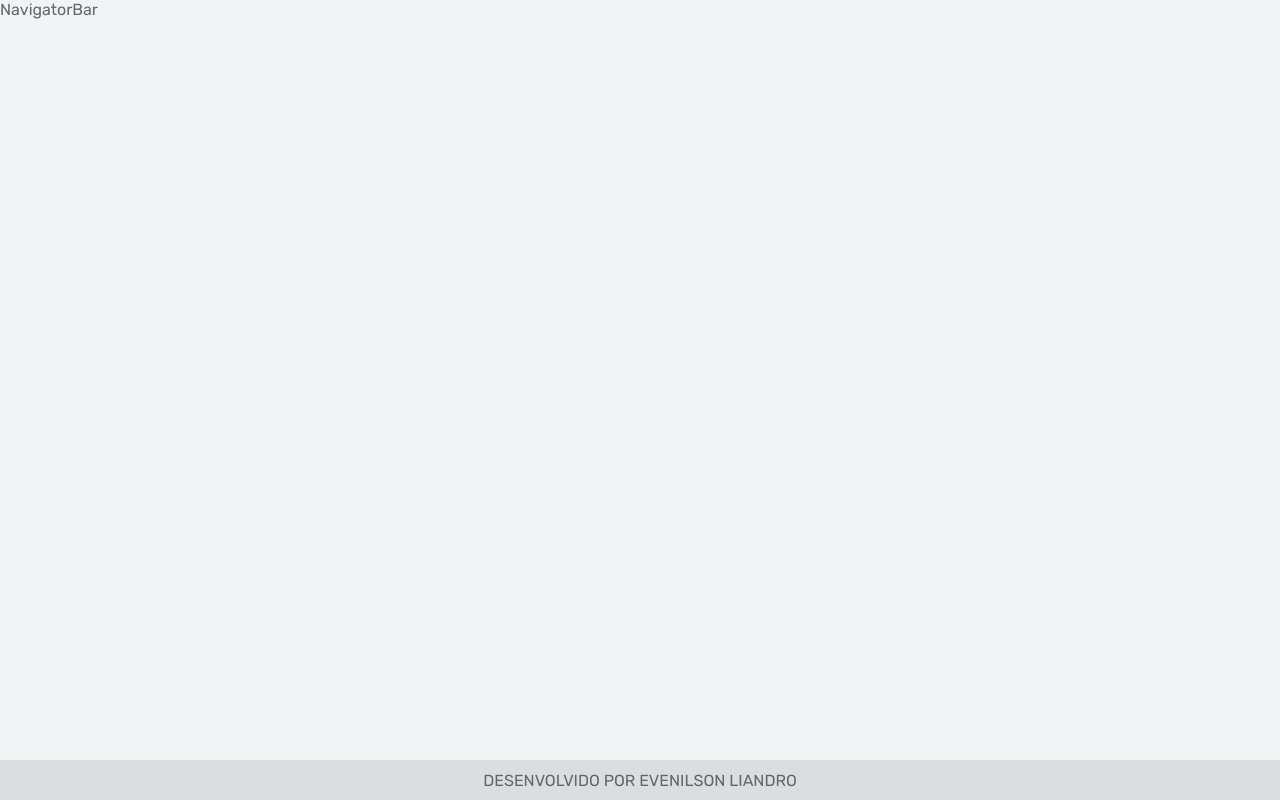
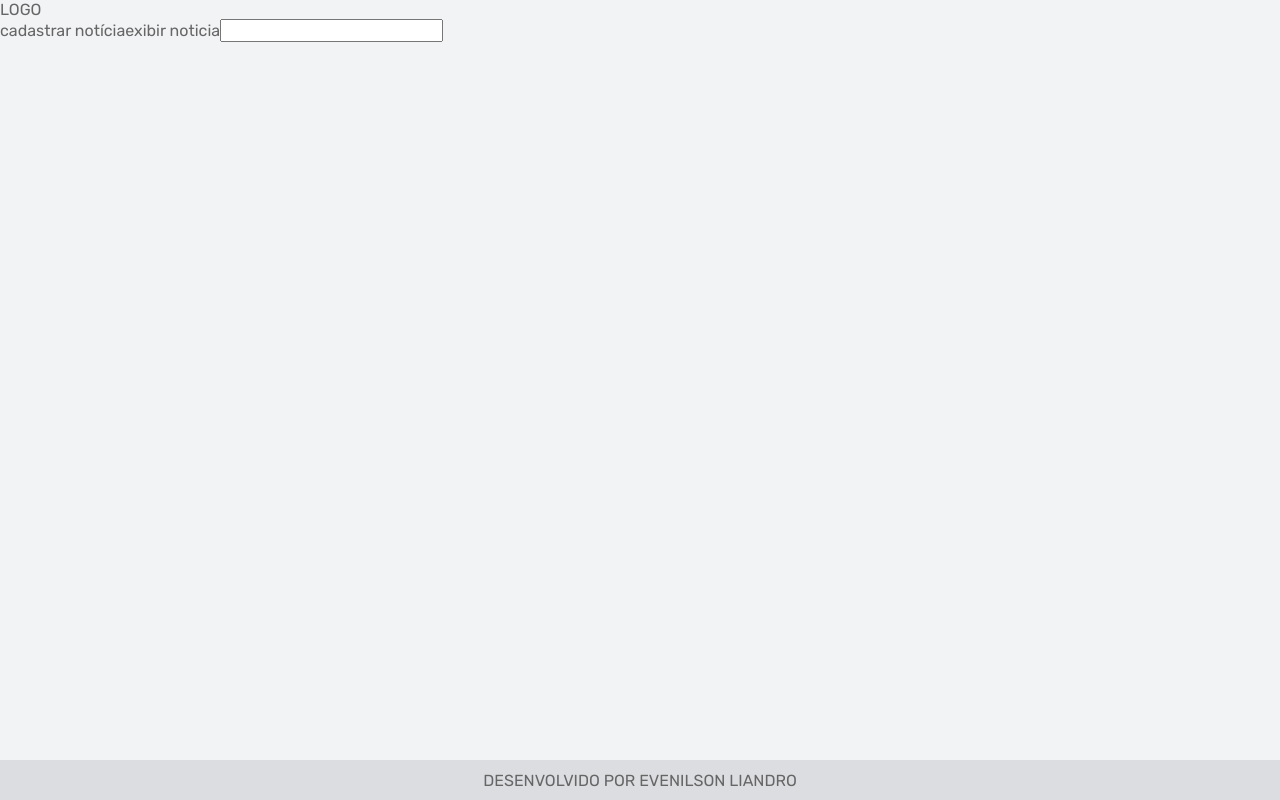
Before and after one commit to evenilson/frontend-provadevmidia-react, a JavaScript app in the folder version_02/: page / in a window 1280 px wide. Built offline with nearby package versions, Linux system fonts and the light colour scheme; the HTML template or start-up script is replaced by a standard one.

Commit message:
Criando estrutura da barra de navegação

```diff
--- a/version_02/src/components/common/NavigatorBar.js
+++ b/version_02/src/components/common/NavigatorBar.js
@@ -1,9 +1,16 @@
+import { NavLink } from 'react-router-dom'
+
 import styles from '../../styles/components/common/NavigatorBar.module.css'
 
 export function NavigatorBar() {
     return(
-        <div className={styles.navigatorBarContainer}>
-            NavigatorBar
-        </div>
+        <header className={styles.navigatorBarContainer}>
+            <NavLink exact to='/'><span>LOGO</span></NavLink>
+            <div>
+                <NavLink to='/'>cadastrar notícia</NavLink>
+                <NavLink to='/'>exibir noticia</NavLink>
+                <input type="text" />
+            </div>
+        </header>
     );
 }
```
